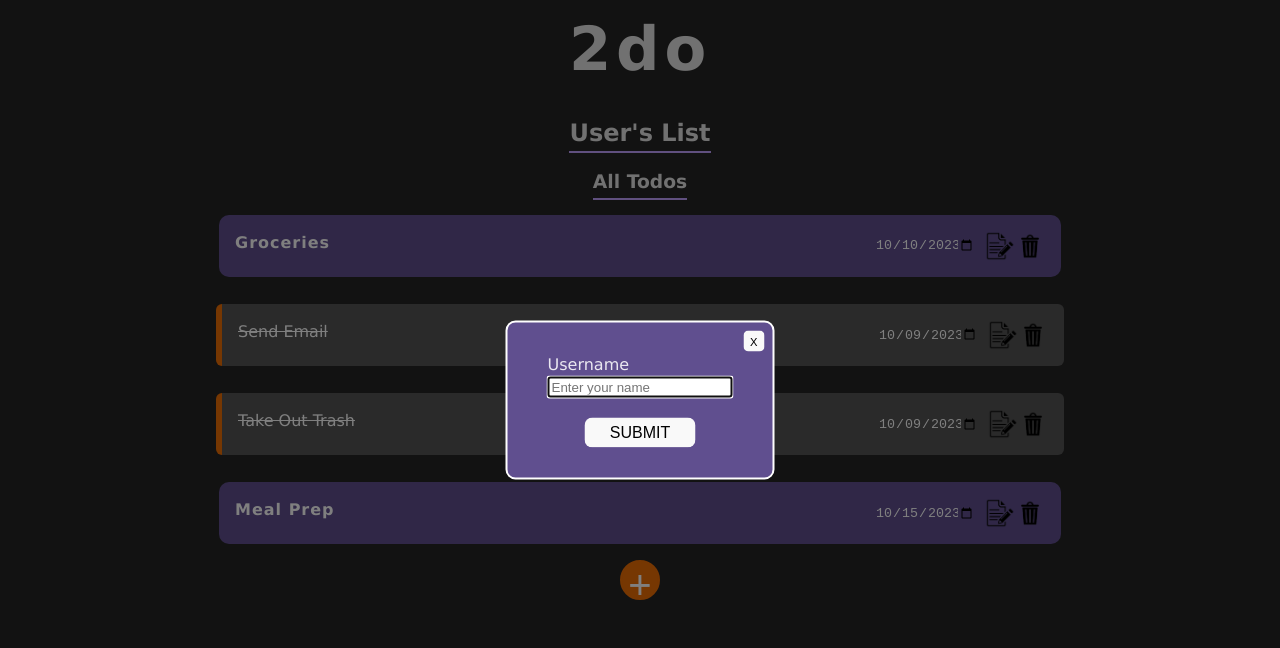
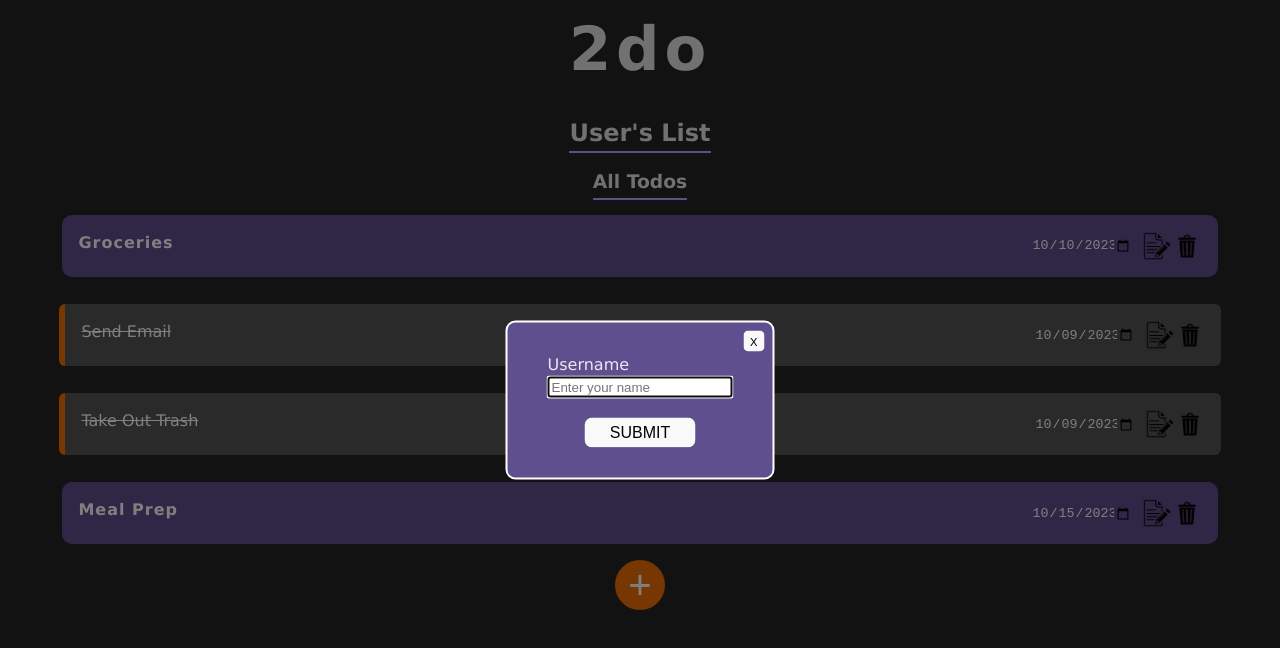
Before and after one commit to jeff-ramos-dev/react-todo-list, a React (Vite) app: page / in a window 1280 px wide. Shown: the top 648 px of the page. Built offline with nearby package versions, Linux system fonts and the light colour scheme.

Commit message:
Update styling

```diff
--- a/src/App.css
+++ b/src/App.css
@@ -1,6 +1,6 @@
 #root {
   min-height: 100vh;
-  max-width: 900px;
+  max-width: 1280px;
   margin: 0;
   padding: 0 1rem;
 
@@ -318,8 +318,9 @@ label {
   border: 2px solid var(--accent-color);
   font-size: 2.5rem;
   aspect-ratio: 1;
-  height: fit-content;
-  width: fit-content;
+  height: 50px;
+  width: 50px;
+  line-height: -10px;
   margin: 1rem 0;
   text-align: center;
 }
```
